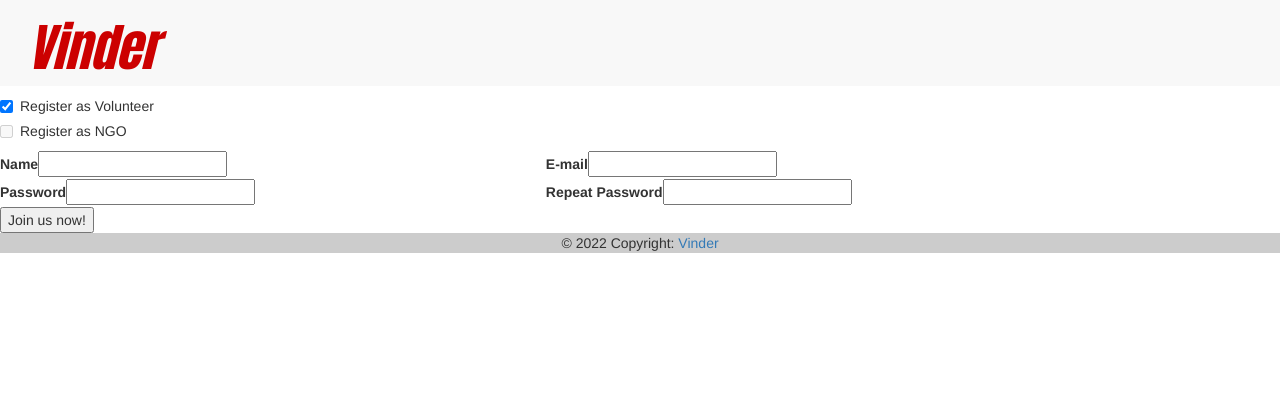
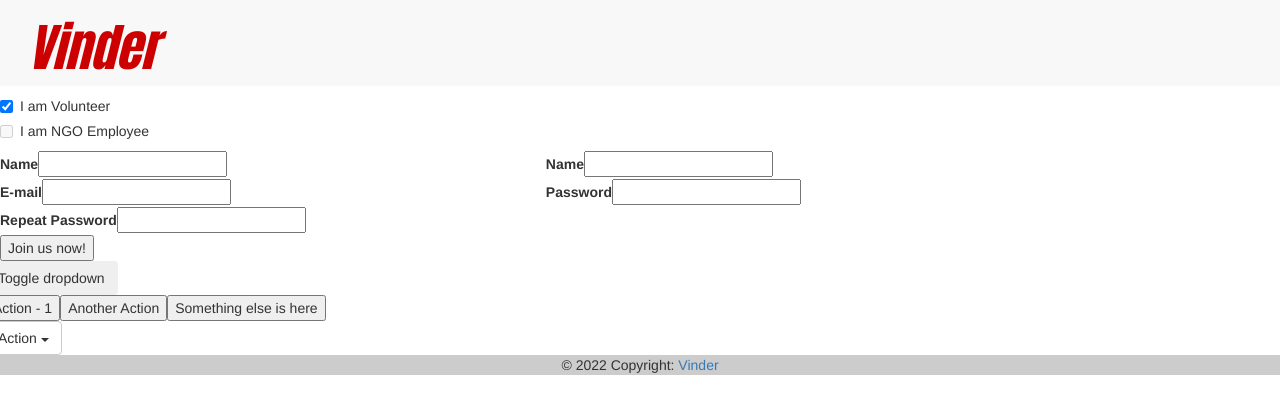
Before and after one commit to kamilkozinski/HelpHackFron, an Angular app in the folder HelpHackFront/: page /registration in a window 1280 px wide. Shown: the top 414 px of the page. Built offline with nearby package versions, Linux system fonts and the light colour scheme.

Commit message:
save -dev

```diff
--- a/HelpHackFront/src/app/register/register.component.html
+++ b/HelpHackFront/src/app/register/register.component.html
@@ -9,7 +9,7 @@
         [ngModelOptions]="{ standalone: true }"
         [disabled]="isNGO"
       />
-      Register as Volunteer
+      I am Volunteer
     </label>
   </div>
   <div class="checkbox">
@@ -21,10 +21,14 @@
         [(ngModel)]="isNGO"
         [ngModelOptions]="{ standalone: true }"
         [disabled]="isVolunteer"
-      />Register as NGO
+      />I am NGO Employee
     </label>
   </div>
   <div class="row">
+    <div class="col-sm-5 form group">
+      <label for="name"> Name </label>
+      <input id="name" type="text" formControlName="name" />
+    </div>
     <div class="col-sm-5 form group">
       <label for="name"> Name </label>
       <input id="name" type="text" formControlName="name" />
@@ -45,3 +49,42 @@
 
   <button class="button" type="submit">Join us now!</button>
 </form>
+<div class="row">
+  <div class="col">
+    <div ngbDropdown class="d-inline-block">
+      <button
+        type="button"
+        class="btn btn-outline-primary"
+        id="dropdownBasic1"
+        ngbDropdownToggle
+      >
+        Toggle dropdown
+      </button>
+      <div ngbDropdownMenu aria-labelledby="dropdownBasic1">
+        <button ngbDropdownItem>Action - 1</button>
+        <button ngbDropdownItem>Another Action</button>
+        <button ngbDropdownItem>Something else is here</button>
+      </div>
+    </div>
+  </div>
+
+  <!-- Single button -->
+  <div class="btn-group">
+    <button
+      type="button"
+      class="btn btn-default dropdown-toggle"
+      data-toggle="dropdown"
+      aria-haspopup="true"
+      aria-expanded="false"
+    >
+      Action <span class="caret"></span>
+    </button>
+    <ul class="dropdown-menu">
+      <li><a href="#">Action</a></li>
+      <li><a href="#">Another action</a></li>
+      <li><a href="#">Something else here</a></li>
+      <li role="separator" class="divider"></li>
+      <li><a href="#">Separated link</a></li>
+    </ul>
+  </div>
+</div>
```
